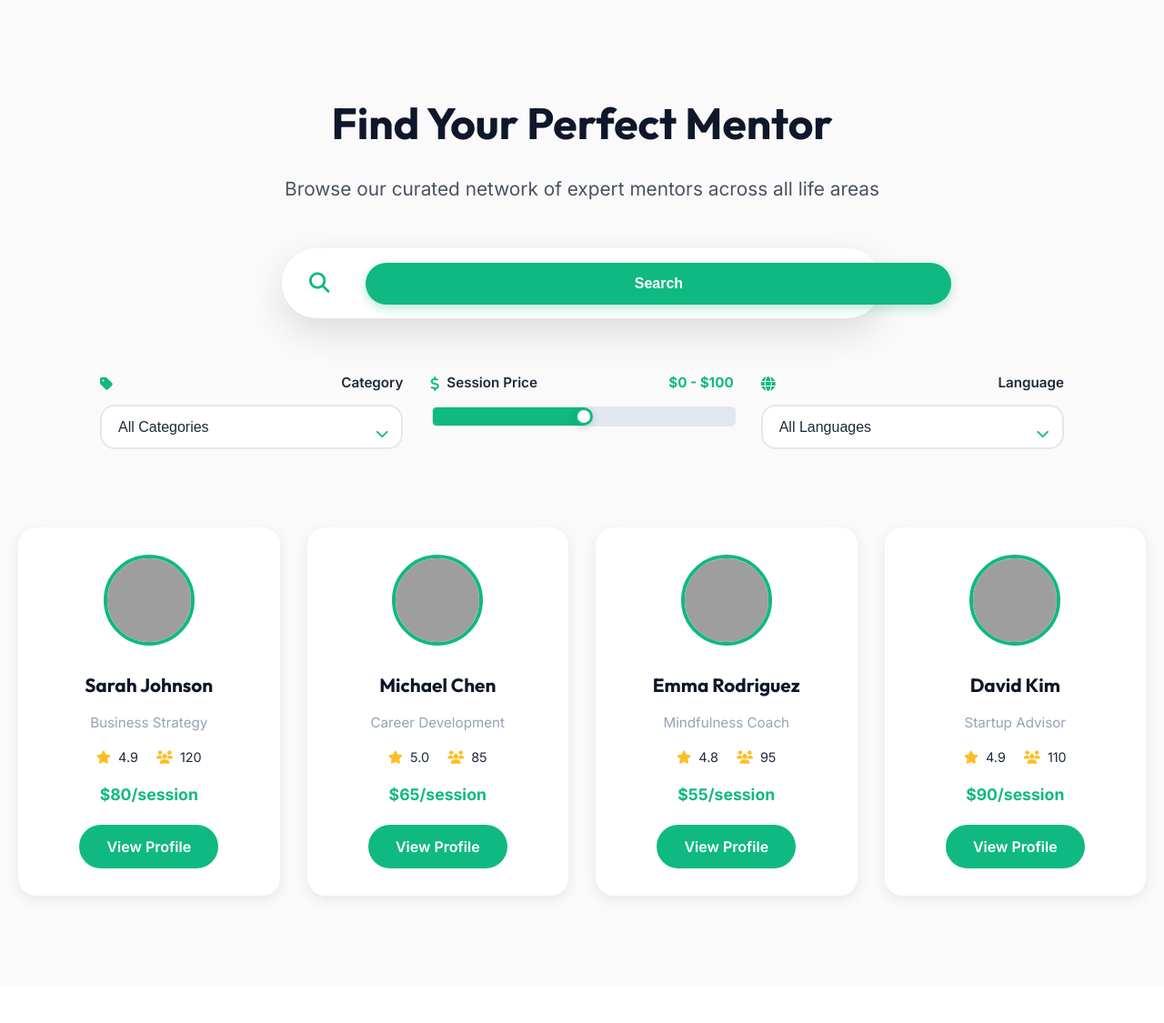
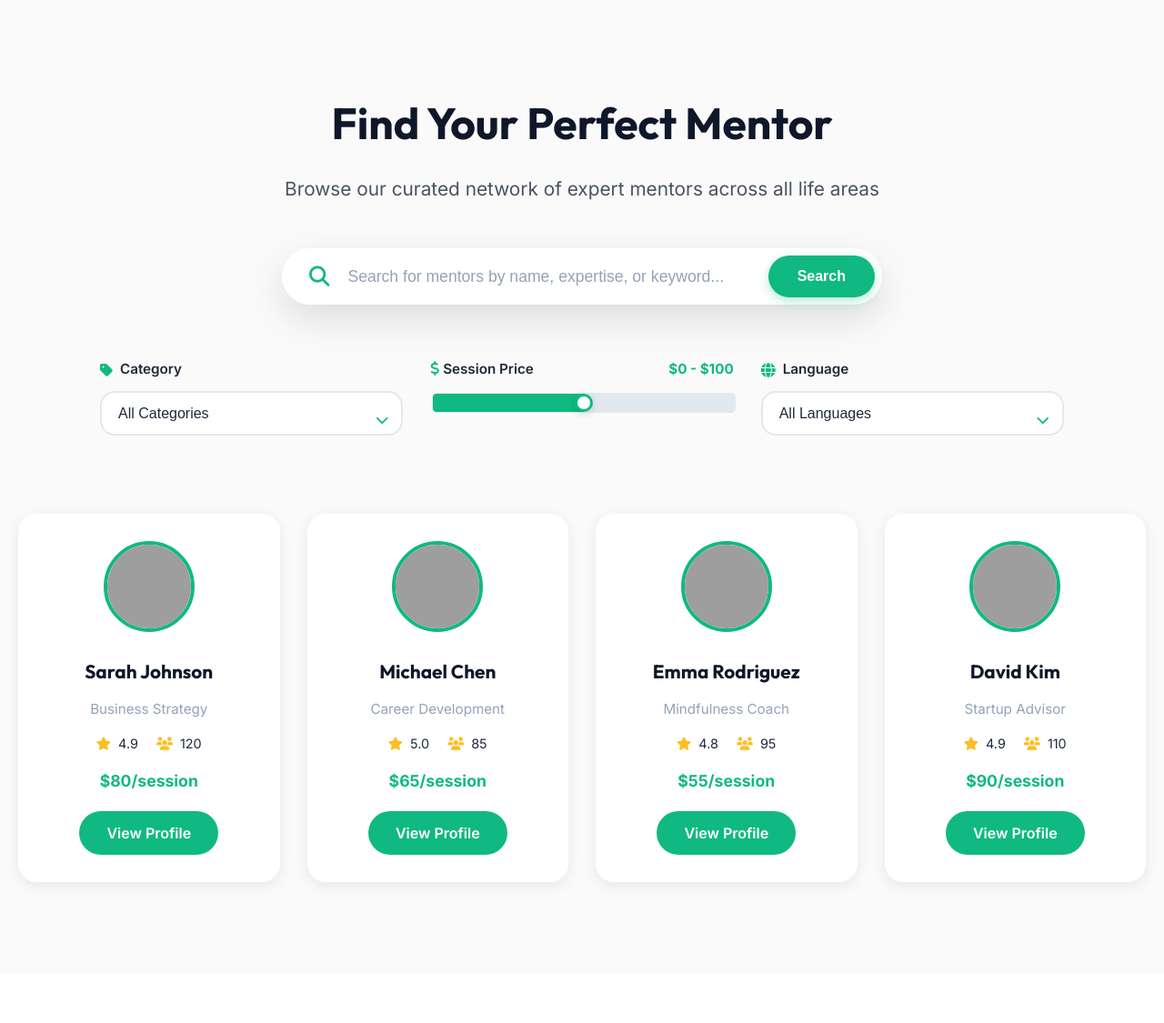
Before and after one commit to Cmanar0/healty_mentoring, a Django app: page / in a window 1280 px wide; the page is wider, and only the part inside the window is pictured. Shown: the part 960-2085 px from the top of that part at 91% size. Run offline with Django 4.2, Linux system fonts and the light colour scheme; some libraries are stand-ins or nearby versions; grey boxes are pictures that could not be loaded.

Commit message:
Fix filter label alignment: only price label uses space-between

```diff
--- a/static/css/landing.css
+++ b/static/css/landing.css
@@ -627,6 +627,7 @@ h1, h2, h3, h4 {
   color: var(--text-dark);
   padding: 12px 8px;
   min-width: 0;
+  margin: 0 !important;
 }
 
 .search-bar input::placeholder {
@@ -671,6 +672,10 @@ h1, h2, h3, h4 {
   box-shadow: 0 6px 16px rgba(16, 185, 129, 0.4);
 }
 
+.search-bar button {
+ width: auto !important;
+}
+
 /* Search Filters */
 .search-filters {
   display: grid;
@@ -694,6 +699,9 @@ h1, h2, h3, h4 {
   display: flex;
   align-items: center;
   gap: 8px;
+}
+
+.filter-group label.price-label {
   justify-content: space-between;
 }
 
--- a/web/templates/web/landing.html
+++ b/web/templates/web/landing.html
@@ -103,8 +103,8 @@
     </div>
 
     <div class="filter-group">
-      <label>
-        <i class="fas fa-dollar-sign"></i> Session Price
+      <label class="price-label">
+        <span><i class="fas fa-dollar-sign"></i> Session Price</span>
         <span class="price-value" id="priceValue">$0 - $100</span>
       </label>
       <input type="range" min="0" max="200" value="100" class="price-slider" id="priceSlider">
```
